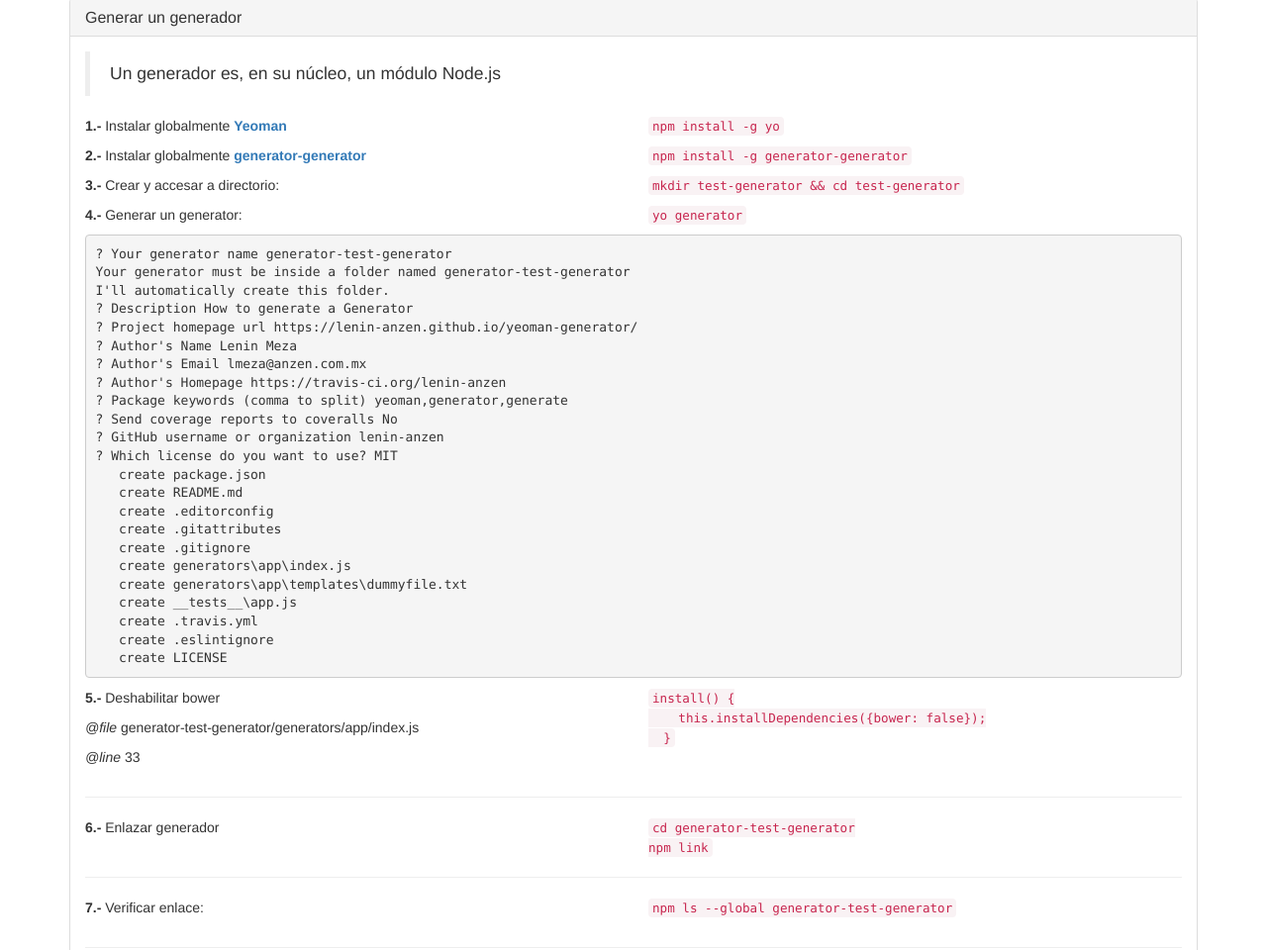
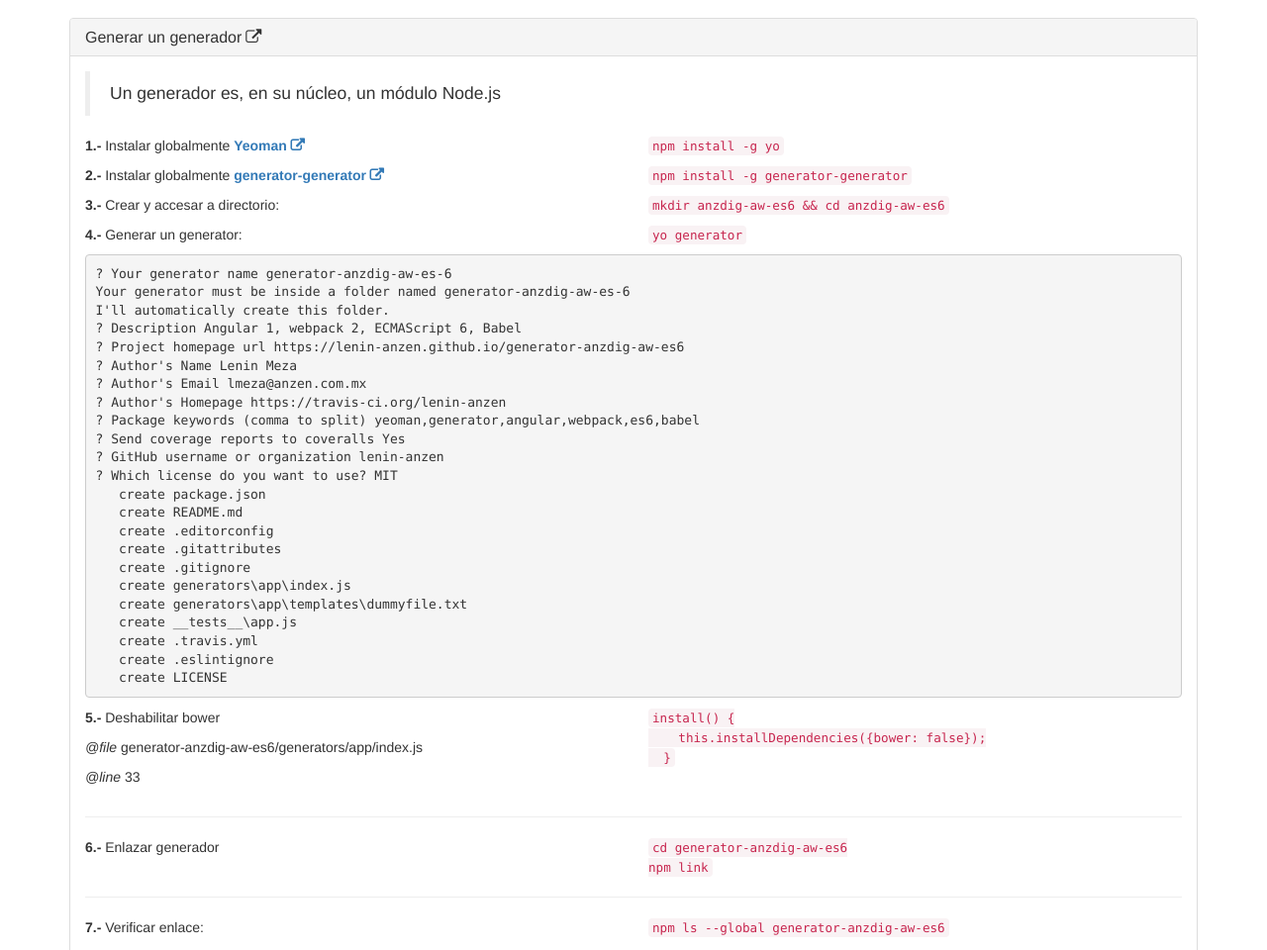
Before and after one commit to lenin-anzen/yeoman-generator, a website: page docs/index.html in a window 1280 px wide. Shown: the part 429-1389 px from the top of the page at 99% size. Drawn offline with nearby package versions, Linux system fonts and the light colour scheme.

Commit message:
Example of how publish packages to NPM

```diff
--- a/docs/index.html
+++ b/docs/index.html
@@ -6,6 +6,7 @@
         <meta name="viewport" content="width=device-width, initial-scale=1">
         <title>Yeoman Generator</title>
         <link rel="stylesheet" href="https://maxcdn.bootstrapcdn.com/bootstrap/3.3.7/css/bootstrap.min.css" integrity="sha384-BVYiiSIFeK1dGmJRAkycuHAHRg32OmUcww7on3RYdg4Va+PmSTsz/K68vbdEjh4u" crossorigin="anonymous">
+        <link rel="stylesheet" href="https://cdnjs.cloudflare.com/ajax/libs/font-awesome/4.7.0/css/font-awesome.min.css">
         <style>
             code {
                 white-space: pre-wrap;       /* css-3 */
@@ -25,6 +26,10 @@
                 font-family: "Lucida Console", Monaco, monospace;
                 letter-spacing: -0.2em;
                 line-height: 0.8em;
+            }
+            a[target="_blank"]:after {
+                font-family: 'FontAwesome';
+                content: " \f08e";
             }
         </style>
     </head>
@@ -76,7 +81,7 @@
                         <p><strong>3.-</strong> Crear y accesar a directorio:</p>
                     </div>
                     <div class="col-md-6 col-sm-6">
-                        <code>mkdir test-generator && cd test-generator</code>
+                        <code>mkdir anzdig-aw-es6 && cd anzdig-aw-es6</code>
                     </div>
                 </div>
                 <div class="row">
@@ -89,16 +94,16 @@
                 </div>
                 <div class="row">
                     <div class="col-md-12 col-sm-12">
-                        <pre>? Your generator name generator-test-generator
-Your generator must be inside a folder named generator-test-generator
+                        <pre>? Your generator name generator-anzdig-aw-es-6
+Your generator must be inside a folder named generator-anzdig-aw-es-6
 I'll automatically create this folder.
-? Description How to generate a Generator
-? Project homepage url https://lenin-anzen.github.io/yeoman-generator/
+? Description Angular 1, webpack 2, ECMAScript 6, Babel
+? Project homepage url https://lenin-anzen.github.io/generator-anzdig-aw-es6
 ? Author's Name Lenin Meza
 ? Author's Email lmeza@anzen.com.mx
 ? Author's Homepage https://travis-ci.org/lenin-anzen
-? Package keywords (comma to split) yeoman,generator,generate
-? Send coverage reports to coveralls No
+? Package keywords (comma to split) yeoman,generator,angular,webpack,es6,babel
+? Send coverage reports to coveralls Yes
 ? GitHub username or organization lenin-anzen
 ? Which license do you want to use? MIT
    create package.json
@@ -117,7 +122,7 @@
                 <div class="row">
                     <div class="col-md-6 col-sm-6">
                         <p><strong>5.-</strong> Deshabilitar bower</p>
-                        <p><i>@file</i> generator-test-generator/generators/app/index.js</p>
+                        <p><i>@file</i> generator-anzdig-aw-es6/generators/app/index.js</p>
                         <p><i>@line</i> 33</p>
                     </div>
                     <div class="col-md-6 col-sm-6">
@@ -132,7 +137,7 @@
                         <p><strong>6.-</strong> Enlazar generador</p>
                     </div>
                     <div class="col-md-6 col-sm-6">
-                        <code>cd generator-test-generator
+                        <code>cd generator-anzdig-aw-es6
 npm link</code>
                     </div>
                 </div>
@@ -142,7 +147,7 @@
                         <p><strong>7.-</strong> Verificar enlace:</p>
                     </div>
                     <div class="col-md-6 col-sm-6">
-                        <code>npm ls --global generator-test-generator</code>
+                        <code>npm ls --global generator-anzdig-aw-es6</code>
                     </div>
                 </div>
                 <hr>
@@ -153,14 +158,14 @@
                     <div class="col-md-6 col-sm-6">
                         <code>cd ..
 mkdir test1 && cd test1
-yo test-generator</code>
+yo anzdig-aw-es6</code>
                     </div>
                     <div class="col-md-12 col-sm-12">
                         <pre>
      _-----_     ╭──────────────────────────╮
     |       |    │      Welcome to the      │
     |--(o)--|    │        impressive        │
-   `---------´   │ generator-test-generator │
+   `---------´   │      anzdig-aw-es6       │
     ( _´U`_ )    │        generator!        │
     /___A___\   /╰──────────────────────────╯
      |  ~  |
@@ -343,7 +348,11 @@
     "yeoman-generator": "^1.0.0"
   }
 }</code>
-                        <p>Darse de alta en: <a href="https://www.npmjs.com/signup">https://www.npmjs.com/signup</a> y publicar el paquete.</p>
+                        <hr>
+                        <p>Debe contener un archivo llamado <strong>.yo-rc.json</strong>, el cual se considera que, en donde se encuentre, será la raíz del proyecto.</p>
+                        <hr>
+                        <p>Para más información sobre cómo publicar un paquete en NPM: <a href="https://lenin-anzen.github.io/nodejs-npm/#publish-packages">Publicación de Paquetes</a>.</p>
+                        <hr>
                     </div>
                 </div>
                 <div class="row">
```
